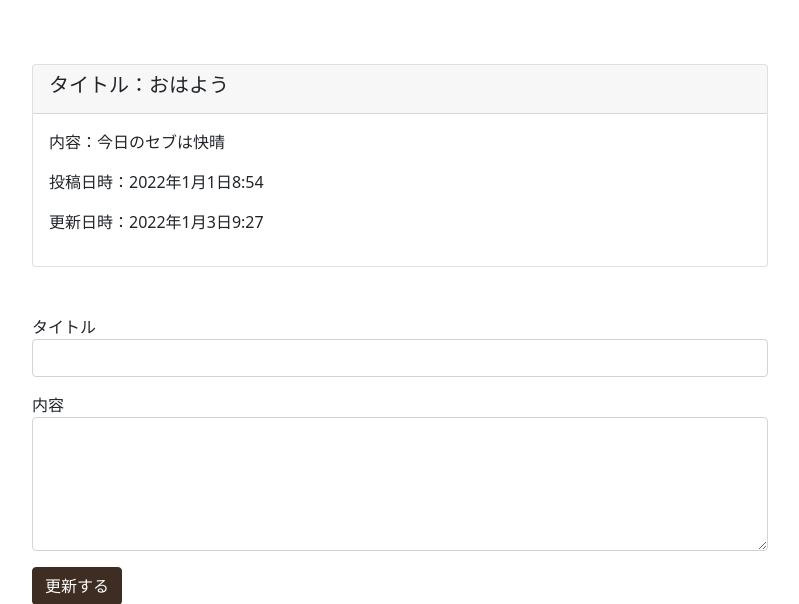
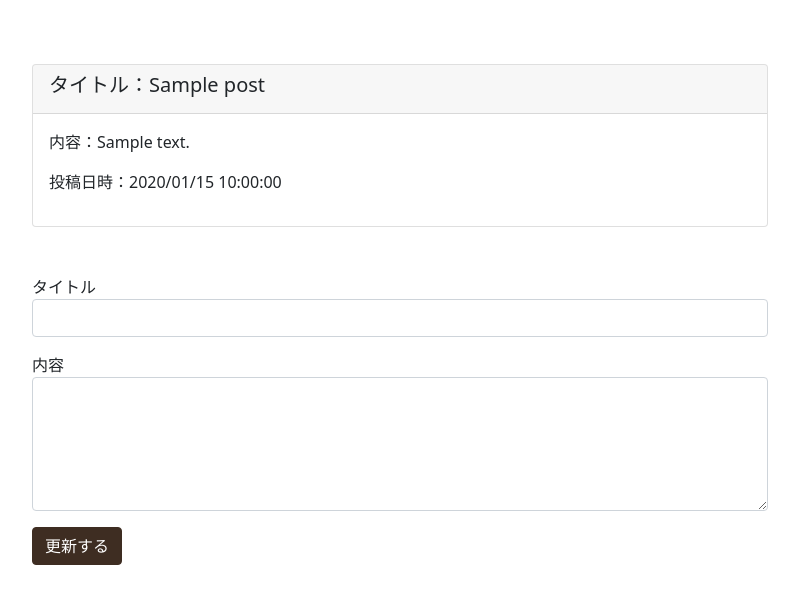
Before and after one commit to sigehiro/django-blog-sodateku, a Django app: template blog/templates/blog/edit.html in a window 1280 px wide. Shown: the part 68-672 px from the top of the page, without its empty margins (240-1039 px from the left). Run offline with Django 3.2, Linux system fonts and the light colour scheme; the template is opened without the code that fills it: most values are stand-ins (such as "Sample title", 1, 10 or a date in 2020); some libraries are stand-ins or nearby versions.

Commit message:
編集更新機能と削除機能

```diff
--- a/blog/templates/blog/create.html
+++ b/blog/templates/blog/create.html
@@ -5,7 +5,8 @@
     <div class="container mt-5">
       <div class="row justify-content-center">
         <div class="col-md-8">
-          <form action="#" method="POST">
+          <form action="{% url 'store' %}" method="POST">
+            {% csrf_token %}
             <div class="form-group">
               <label>タイトル</label>
               <input type="text" class="form-control" placeholder="タイトルを入力して下さい" name="title">
--- a/blog/templates/blog/edit.html
+++ b/blog/templates/blog/edit.html
@@ -7,16 +7,21 @@
         <div class="col-md-8">
           <div class="card mt-3">
             <div class="card-header">
-              <h5>タイトル：おはよう</h5>
+              <h5>タイトル：{{ post.title }}</h5>
             </div>
             <div class="card-body">
-              <p class="card-text">内容：今日のセブは快晴</p>
-              <p>投稿日時：2022年1月1日8:54</p>
-              <p>更新日時：2022年1月3日9:27</p>
+              <p class="card-text">内容：{{ post.text }}</p>
+
+              <p>投稿日時：{{ post.created_at|date:'Y/m/d H:i:s'  }}</p>
+              {% if post.created_at|date:'Y.m.d.H.i.s' != post.updated_at|date:'Y.m.d.H.i.s' %}
+              <p>更新日時：{{ post.updated_at|date:'Y/m/d H:i:s'  }}</p>
+              {% endif %}
+
             </form>
           </div>
         </div>
-        <form action="#" method="POST">
+        <form action="{% url 'update' id=post.id %}" method="POST">
+          {% csrf_token %}
           <div class="form-group mt-5">
             <label>タイトル</label>
             <input type="text" class="form-control" value="" name="title">
--- a/blog/templates/blog/show.html
+++ b/blog/templates/blog/show.html
@@ -17,8 +17,9 @@
               <p>更新日時：{{ post.updated_at|date:'Y/m/d H:i:s'  }}</p>
               {% endif %}
               <p class="card-text">投稿者 :{{post.user}} さん</p>
-              <a href="{% url 'edit' %}" class="btn btn-primary mt-3">編集する</a>
-              <form action="#" method="post">
+              <a href="{% url 'edit' id=post.id %}" class="btn btn-primary mt-3">編集する</a>
+              <form action="{% url 'delete' id=post.id %}" method="post">
+                {% csrf_token %}
                 <input type='submit' value='削除' class="btn btn-danger mt-3" onclick='return confirm("本当に削除しますか？");'>
               </form>
             </div>
--- a/blog/urls.py
+++ b/blog/urls.py
@@ -5,10 +5,10 @@ urlpatterns = [
     path('', views.index, name='index'),
     path('create/', views.create, name='create'),
     path('store/', views.store, name='store'),
+    # path('show/', views.show, name='show'),
+    # path('edit/', views.edit, name='edit'),
     path('<int:id>/', views.show, name='show'),
-    # path('show/', views.show, name='show'),
-    # path('<int:id>/edit/', views.edit, name='edit'),
-    path('edit/', views.edit, name='edit'),
+    path('<int:id>/edit/', views.edit, name='edit'),
     path('<int:id>/update/', views.update, name='update'),
     path('<int:id>/delete/', views.destroy, name='delete'),
     path('comment/', views.comment, name='comment'),
```
Also changed, not shown: blog/views.py (+28 -8 lines).
